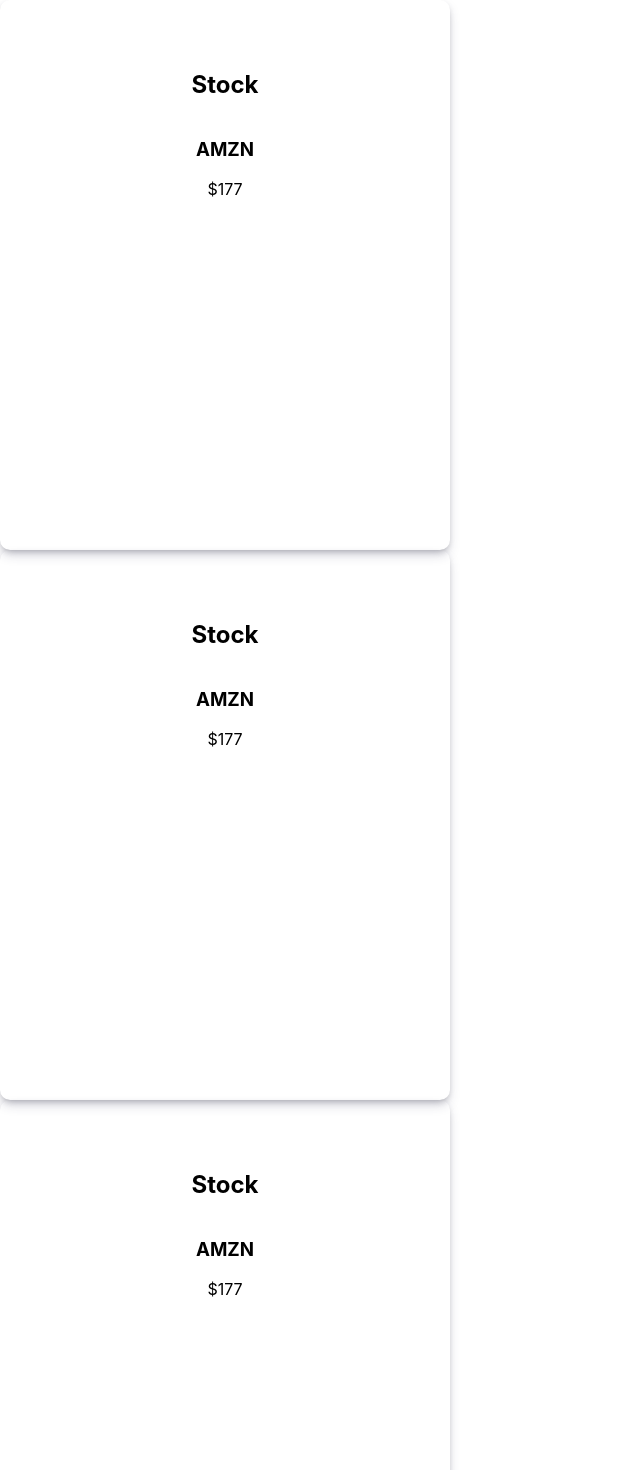
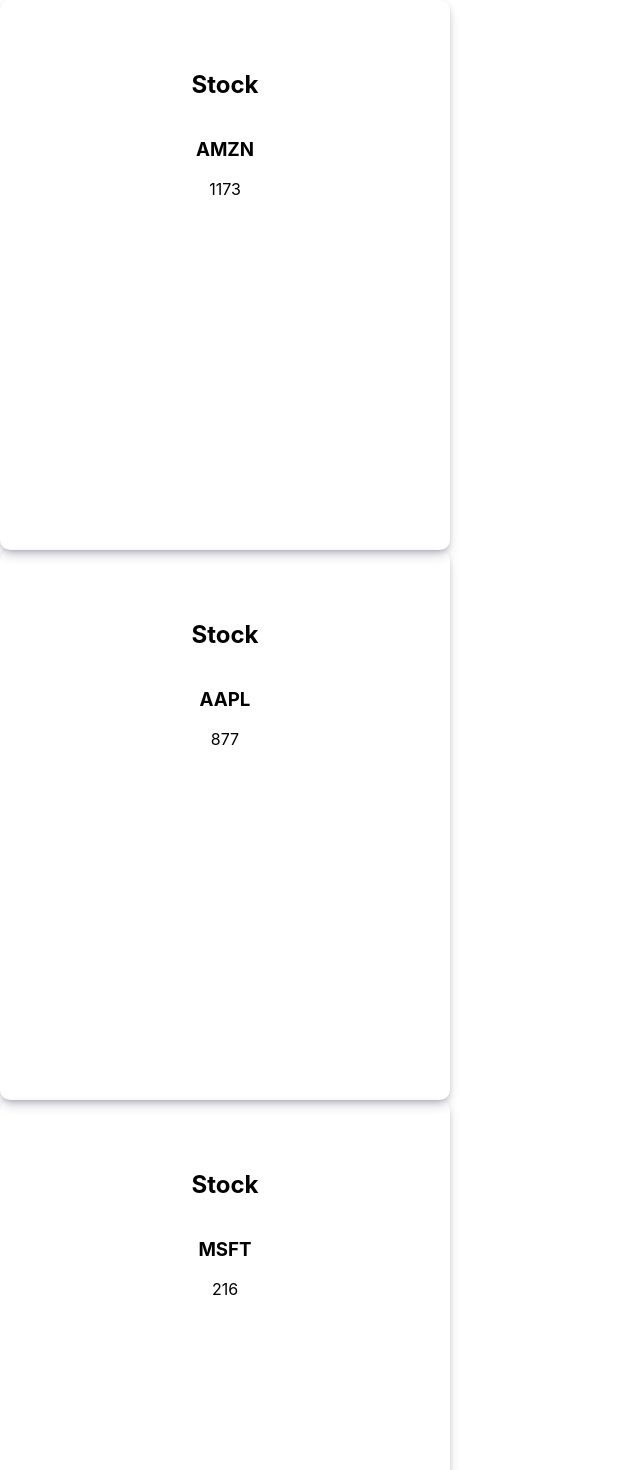
Before and after one commit to kevinclerkin/stockbot, a React (Create React App) app in the folder StockBotUI/ui/: page / in a window 1280 px wide. Shown: the top 1470 px of the page, without its empty margins (0-640 px from the left). Built offline with nearby package versions, Linux system fonts and the light colour scheme.

Commit message:
Added new interface for stock name and price

```diff
--- a/StockBotUI/ui/src/Components/CardList/CardList.tsx
+++ b/StockBotUI/ui/src/Components/CardList/CardList.tsx
@@ -6,9 +6,9 @@
 const CardList = (props: Props) => {
   return (
     <div>
-    <Card />
-    <Card />
-    <Card />
+    <Card companyName='AMZN' stockPrice={1173}  />
+    <Card companyName='AAPL' stockPrice={877} />
+    <Card companyName='MSFT' stockPrice={216} />
 
     </div>
   )
--- a/StockBotUI/ui/src/Components/Cards/Card.tsx
+++ b/StockBotUI/ui/src/Components/Cards/Card.tsx
@@ -1,16 +1,21 @@
 import React from 'react'
 import './Card.css'
-type Props = {}
 
-const Card = (props: Props) => {
+interface Props {
+  companyName: string;
+  stockPrice: number;
+
+}
+
+const Card = ({companyName, stockPrice}: Props) => {
   return (
     <div className="card">
       <div className="card-header">
         <h2>Stock</h2>
       </div>
       <div className="card-body">
-        <h3>AMZN</h3>
-        <p>$177</p>
+        <h3>{companyName}</h3>
+        <p>{stockPrice}</p>
       </div>
     </div>
   )
```
